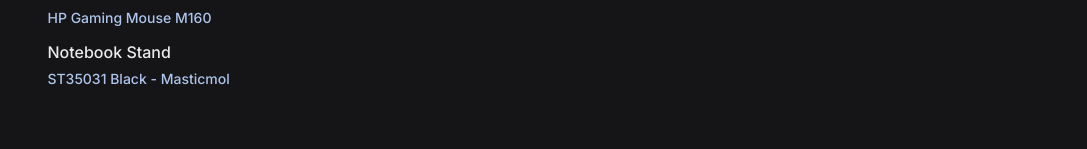
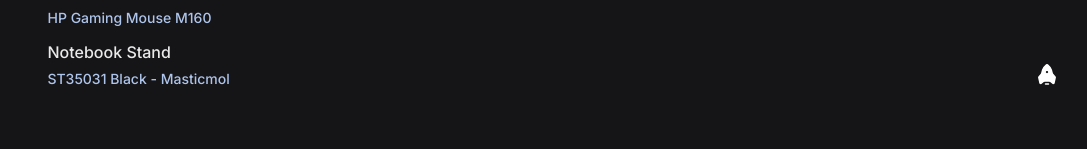
Before and after one commit to erik-albuquerque/portfolio, a Next.js app: page /tools in a window 1280 px wide. Shown: the part 991-1140 px from the top of the page, without its empty margins (127-1214 px from the left). Built offline with nearby package versions, Linux system fonts and the light colour scheme.

Commit message:
feat: add scroll to top

```diff
--- /dev/null
+++ b/src/components/Rocket/index.tsx
@@ -0,0 +1,140 @@
+import { useMediaQuery } from '@hooks'
+import { keyframes } from '@stitches/react'
+import { useCallback, useEffect, useState } from 'react'
+import { Container, Content } from './styles'
+
+const Rocket: React.FC = () => {
+  const { isMobile } = useMediaQuery()
+
+  const [isFly, setIsFly] = useState(false)
+  const [isHovering, setIsHovering] = useState(false)
+
+  let flyTimeout: NodeJS.Timeout
+
+  const FLY_ANIMATION_DURATION = 1000
+
+  const imageWidth = 24
+  const imageHeight = 24
+
+  const handleFly = useCallback((value: boolean) => {
+    setIsFly(value)
+  }, [])
+
+  const handleHovering = useCallback((value: boolean) => {
+    setIsHovering(value)
+  }, [])
+
+  const handleGoToTop = () => {
+    window.scrollTo({
+      top: 0,
+      behavior: 'smooth',
+    })
+  }
+
+  const scaleUp = keyframes({
+    '0%': { transform: 'scale(1)' },
+    '25%': { transform: 'scale(1.2)' },
+    '50%': { transform: 'scale(1)' },
+    '75%': { transform: 'scale(1.2)' },
+    '100%': { transform: 'scale(1)' },
+  })
+
+  const fly = keyframes({
+    '0%': { bottom: 0 },
+    '100%': { bottom: '98%' },
+  })
+
+  const flyAnimation =
+    isFly || isHovering ? `${fly} ${FLY_ANIMATION_DURATION}ms` : undefined
+
+  const scaleUpAnimation =
+    isFly === false ? `${scaleUp} 2s infinite` : undefined
+
+  useEffect(() => {
+    // eslint-disable-next-line react-hooks/exhaustive-deps
+    flyTimeout = setTimeout(() => {
+      if (isFly) handleFly(false)
+    }, FLY_ANIMATION_DURATION)
+
+    return () => clearTimeout(flyTimeout)
+  }, [isFly])
+
+  useEffect(() => {
+    console.log('isHovering: ', isHovering)
+  }, [isHovering])
+
+  useEffect(() => {
+    console.log('setIsFly: ', isFly)
+  }, [isFly])
+
+  return (
+    <Container>
+      <Content
+        onClick={() => {
+          handleFly(true)
+          handleGoToTop()
+        }}
+        onMouseOver={() => !isMobile && handleHovering(true)}
+        onMouseLeave={() => !isMobile && handleHovering(false)}
+        css={{
+          animation: flyAnimation,
+          '&:hover': !isMobile && {
+            animation: scaleUpAnimation,
+          },
+        }}
+      >
+        <svg
+          width={imageWidth}
+          height={imageHeight}
+          viewBox="0 0 32 32"
+          fill="none"
+          xmlns="http://www.w3.org/2000/svg"
+        >
+          <path
+            d="M18 28H14"
+            stroke="white"
+            strokeWidth="2"
+            strokeLinecap="round"
+            strokeLinejoin="round"
+          />
+          <path
+            d="M15.3749 2.47496C12.9999 4.37496 5.06243 11.975 11.9999 24H19.9999C26.7999 11.975 18.9749 4.38746 16.6249 2.47496C16.4496 2.32851 16.2284 2.24829 15.9999 2.24829C15.7715 2.24829 15.5503 2.32851 15.3749 2.47496Z"
+            fill="white"
+            stroke="white"
+            strokeWidth="2"
+            strokeLinecap="round"
+            strokeLinejoin="round"
+          />
+          <path
+            d="M9.23769 13.925L5.31269 18.625C5.21381 18.7404 5.14404 18.8778 5.10924 19.0257C5.07444 19.1736 5.07562 19.3277 5.11269 19.475L6.65019 26.4375C6.68729 26.603 6.76587 26.7564 6.87855 26.8832C6.99123 27.0099 7.1343 27.1059 7.2943 27.1622C7.45431 27.2184 7.62599 27.2331 7.79321 27.2047C7.96043 27.1763 8.11768 27.1059 8.25019 27L12.0002 24"
+            fill="white"
+          />
+          <path
+            d="M9.23769 13.925L5.31269 18.625C5.21381 18.7404 5.14404 18.8778 5.10924 19.0257C5.07444 19.1736 5.07562 19.3277 5.11269 19.475L6.65019 26.4375C6.68729 26.603 6.76587 26.7564 6.87855 26.8832C6.99123 27.0099 7.1343 27.1059 7.2943 27.1622C7.45431 27.2184 7.62599 27.2331 7.79321 27.2047C7.96043 27.1763 8.11768 27.1059 8.25019 27L12.0002 24"
+            stroke="white"
+            strokeWidth="2"
+            strokeLinecap="round"
+            strokeLinejoin="round"
+          />
+          <path
+            d="M22.6875 13.825L26.6875 18.625C26.7864 18.7403 26.8561 18.8777 26.8909 19.0256C26.9257 19.1735 26.9246 19.3276 26.8875 19.475L25.35 26.4375C25.3129 26.6029 25.2343 26.7563 25.1216 26.8831C25.009 27.0098 24.8659 27.1058 24.7059 27.1621C24.5459 27.2184 24.3742 27.233 24.207 27.2046C24.0398 27.1763 23.8825 27.1058 23.75 27L20 24"
+            fill="white"
+          />
+          <path
+            d="M22.6875 13.825L26.6875 18.625C26.7864 18.7403 26.8561 18.8777 26.8909 19.0256C26.9257 19.1735 26.9246 19.3276 26.8875 19.475L25.35 26.4375C25.3129 26.6029 25.2343 26.7563 25.1216 26.8831C25.009 27.0098 24.8659 27.1058 24.7059 27.1621C24.5459 27.2184 24.3742 27.233 24.207 27.2046C24.0398 27.1763 23.8825 27.1058 23.75 27L20 24"
+            stroke="white"
+            strokeWidth="2"
+            strokeLinecap="round"
+            strokeLinejoin="round"
+          />
+          <path
+            d="M16 13.5C16.8284 13.5 17.5 12.8284 17.5 12C17.5 11.1716 16.8284 10.5 16 10.5C15.1716 10.5 14.5 11.1716 14.5 12C14.5 12.8284 15.1716 13.5 16 13.5Z"
+            fill="#151417"
+          />
+        </svg>
+      </Content>
+    </Container>
+  )
+}
+
+export { Rocket }
--- /dev/null
+++ b/src/components/Rocket/styles.ts
@@ -0,0 +1,26 @@
+import { styled } from 'stitches.config'
+
+const Container = styled('div', {})
+
+const Content = styled('div', {
+  position: 'absolute',
+  bottom: 0,
+  userSelect: 'none',
+
+  '@sm': {
+    right: '$3',
+    bottom: '-$1',
+  },
+  '@md': {
+    right: '-64px',
+  },
+  svg: {
+    cursor: 'pointer',
+    transition: 'opacity 0.2s',
+    '&:hover': {
+      opacity: '0.7',
+    },
+  },
+})
+
+export { Container, Content }
--- a/src/components/index.ts
+++ b/src/components/index.ts
@@ -10,6 +10,7 @@
 export * from './Mansory'
 export * from './Paragraph'
 export * from './Repo'
+export * from './Rocket'
 export * from './SetupComponent'
 export * from './Skeleton'
 export * from './Socials'
--- a/src/pages/about.tsx
+++ b/src/pages/about.tsx
@@ -4,6 +4,7 @@
   Layout,
   Link,
   Paragraph,
+  Rocket,
   Socials,
   SpotifyTrack,
   Title
@@ -321,6 +322,8 @@
           </Wrapper>
         )}
       </Content>
+
+      <Rocket />
     </Container>
   )
 }
--- a/src/pages/projects.tsx
+++ b/src/pages/projects.tsx
@@ -1,5 +1,5 @@
 /* eslint-disable @typescript-eslint/no-explicit-any */
-import { Article, Layout, Link, Masonry, Repo, Title } from '@components'
+import { Article, Layout, Link, Masonry, Repo, Rocket, Title } from '@components'
 import { Mobile, Web } from '@components/Skeleton/Projects'
 import { useMediaQuery } from '@hooks'
 import { client, gql } from '@lib'
@@ -84,6 +84,8 @@
           </Article>
         </Wrapper>
       </Content>
+
+      <Rocket />
     </Container>
   )
 }
--- a/src/pages/tools.tsx
+++ b/src/pages/tools.tsx
@@ -2,11 +2,9 @@
   AppCard,
   Article,
   Layout,
-  Paragraph,
-  SetupComponent,
+  Paragraph, Rocket, SetupComponent,
   Title
 } from '@components'
-import dataJson from '../../data.json'
 import { useMediaQuery } from '@hooks'
 import {
   Apps,
@@ -18,6 +16,7 @@
 } from '@styles/tools'
 import Head from 'next/head'
 import { ReactElement } from 'react'
+import dataJson from '../../data.json'
 import { NextPageWithLayout } from './_app'
 
 const Tools: NextPageWithLayout = () => {
@@ -69,6 +68,8 @@
           </Article>
         </Wrapper>
       </Content>
+
+      <Rocket />
     </Container>
   )
 }
--- a/src/styles/about.ts
+++ b/src/styles/about.ts
@@ -4,6 +4,7 @@
 const Container = styled('div', {
   display: 'flex',
   justifyContent: 'center',
+  position: 'relative',
   maxW: '820px',
   '@sm': {
     mx: '$3',
--- a/src/styles/projects.ts
+++ b/src/styles/projects.ts
@@ -8,6 +8,7 @@
   '@md': {
     mx: 'auto',
   },
+  position: 'relative',
 })
 
 const Content = styled('main', {
--- a/src/styles/tools.ts
+++ b/src/styles/tools.ts
@@ -2,6 +2,7 @@
 
 const Container = styled('div', {
   maxW: '963px',
+  position: 'relative',
   '@sm': {
     mx: '$3'
   },
--- a/stitches.config.ts
+++ b/stitches.config.ts
@@ -159,6 +159,8 @@
     fontFamily: '$inter',
     bg: '$gray900',
 
+    scrollBehavior: 'smooth',
+
     '&::-webkit-scrollbar': {
       width: '4px',
     },
```
Also changed, not shown: 1 other file (tests, documents, lock files or other folders).
